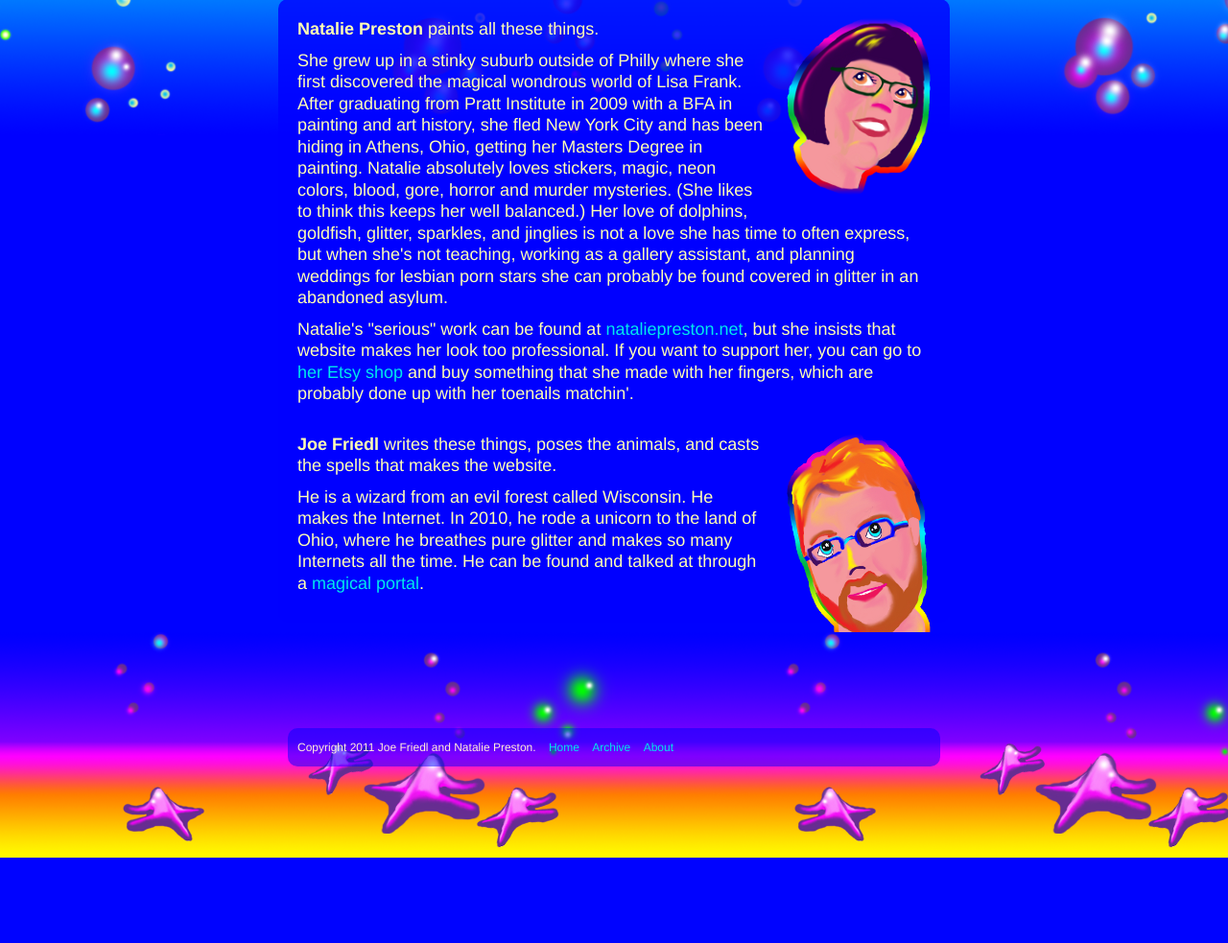
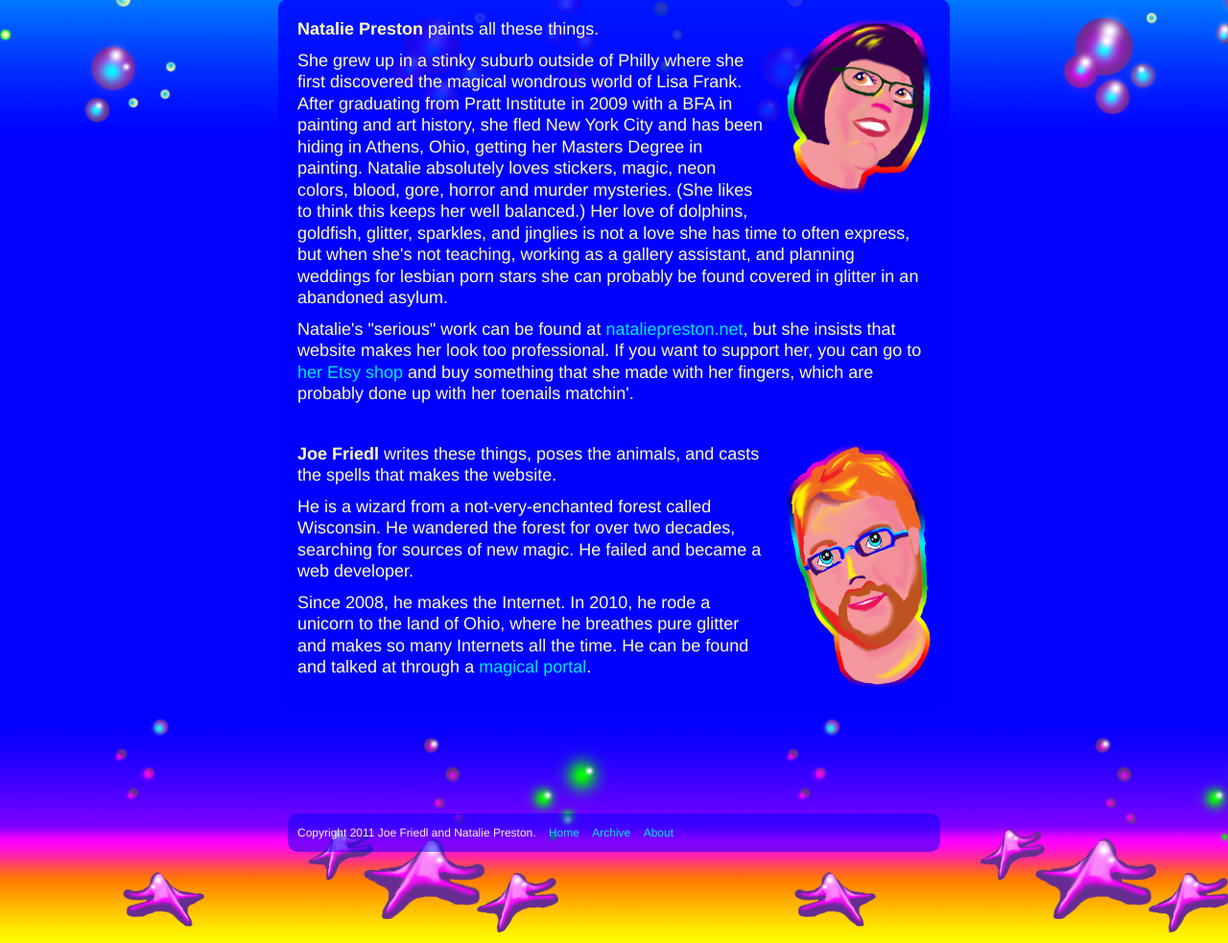
Before and after one commit to grampajoe/zombie-walrus-detective, a Django app: template templates/about.html in a window 1280 px wide. Shown: the part 324-1307 px from the top of the page at 96% size. Before the commit the page ends 1218 px from the top, so only its background shows below. Run offline with Django 3.2, Linux system fonts and the light colour scheme; the template is opened without the code that fills it, so the values that code supplies are empty.

Commit message:
About fixes

```diff
--- a/media/css/style.css
+++ b/media/css/style.css
@@ -203,7 +203,13 @@ h3.about
 
 #about div.natalie
 {
-	margin:0 0 30px;
+	margin:0 0 40px;
+	min-height:184px;
+}
+
+#about div.joe
+{
+	min-height:256px;
 }
 
 #footer
--- a/templates/about.html
+++ b/templates/about.html
@@ -11,7 +11,8 @@
 	<div class="joe">
 		<img src="{{ MEDIA_URL }}images/joe.png" alt="Joe Friedl" />
 		<p><strong>Joe Friedl</strong> writes these things, poses the animals, and casts the spells that makes the website.</p>
-		<p>He is a wizard from an evil forest called Wisconsin. He makes the Internet. In 2010, he rode a unicorn to the land of Ohio, where he breathes pure glitter and makes so many Internets all the time. He can be found and talked at through a <a href="http://joefriedl.net">magical portal</a>.</p>
+		<p>He is a wizard from a not-very-enchanted forest called Wisconsin. He wandered the forest for over two decades, searching for sources of new magic. He failed and became a web developer.</p>
+		<p>Since 2008, he makes the Internet. In 2010, he rode a unicorn to the land of Ohio, where he breathes pure glitter and makes so many Internets all the time. He can be found and talked at through a <a href="http://joefriedl.net">magical portal</a>.</p>
 	</div>
 </div>
 {% endblock %}
```
